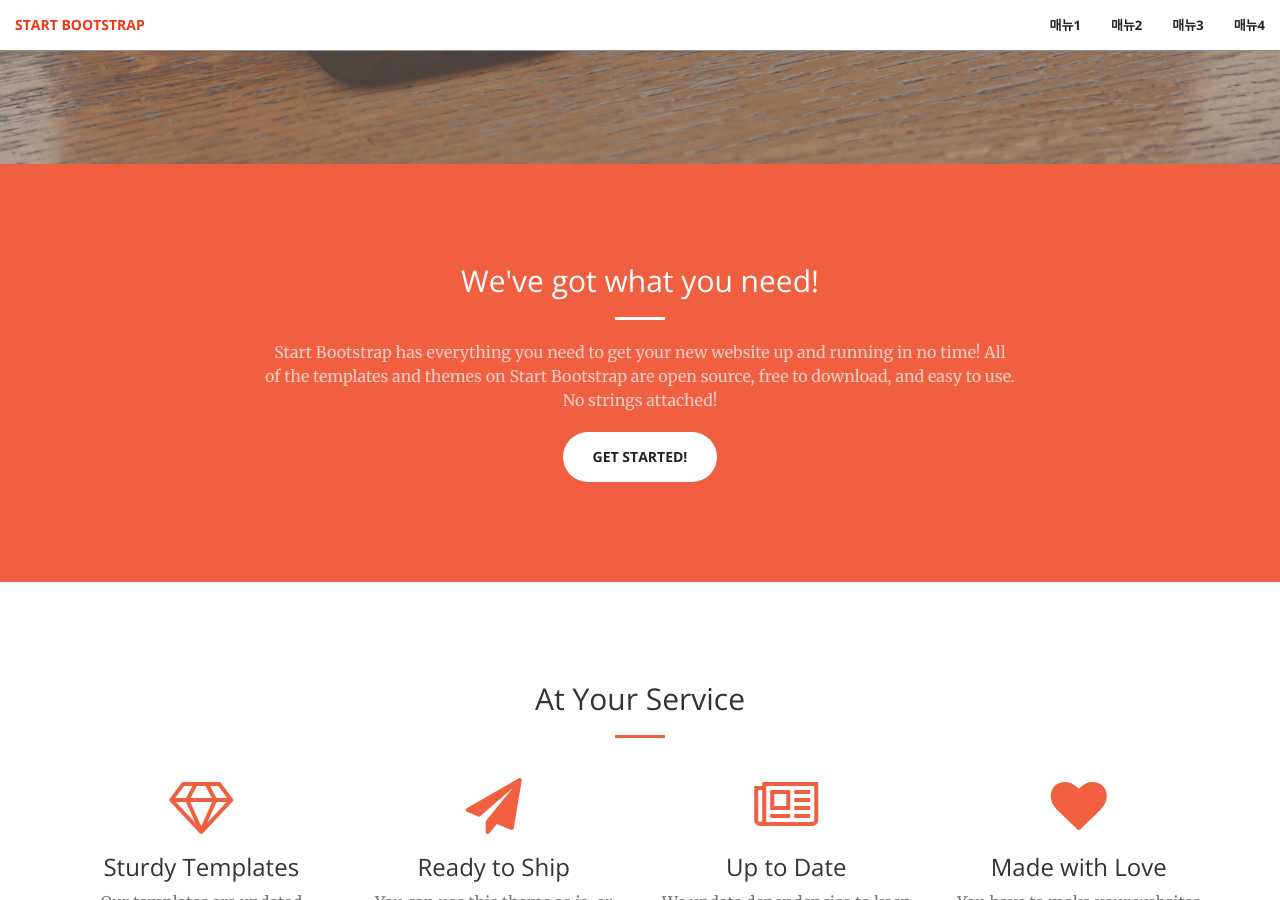
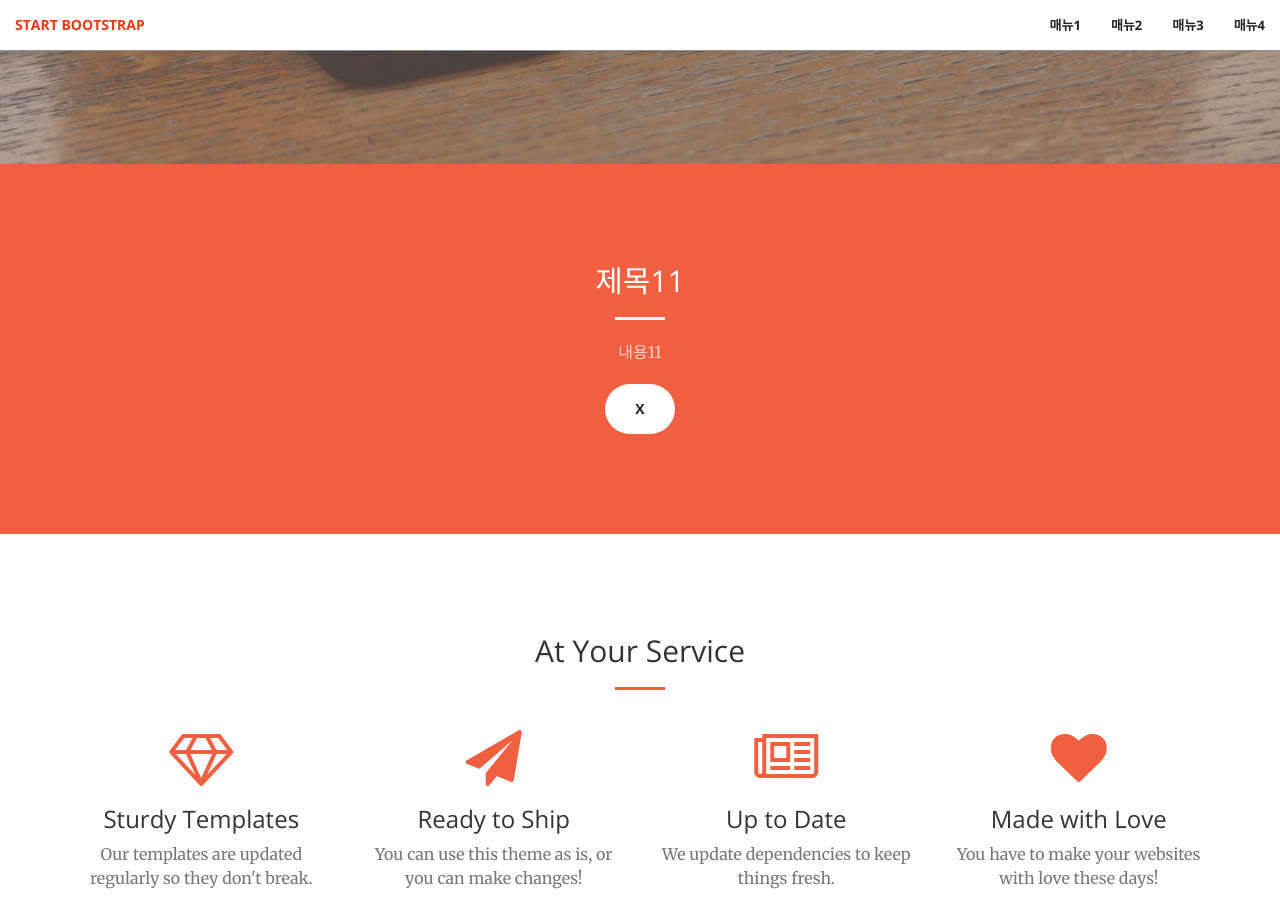
Before and after one commit to jeongsoha/jeongsoha.github.io, a Jekyll site: the page built from index.html, in a window 1280 px wide and 900 px high, scrolled down 736 px. Built offline with Jekyll 4.4.1, drawn with Linux system fonts in a browser that asks for light colours.

Commit message:
Update call-to-action.html

```diff
--- a/_includes/call-to-action.html
+++ b/_includes/call-to-action.html
@@ -2,10 +2,10 @@
     <div class="container">
         <div class="row">
             <div class="col-lg-8 col-lg-offset-2 text-center">
-                <h2 class="section-heading">We've got what you need!</h2>
+                <h2 class="section-heading">제목11</h2>
                 <hr class="light">
-                <p class="text-faded">Start Bootstrap has everything you need to get your new website up and running in no time! All of the templates and themes on Start Bootstrap are open source, free to download, and easy to use. No strings attached!</p>
-                <a href="#" class="btn btn-default btn-xl">Get Started!</a>
+                <p class="text-faded">내용11</p>
+                <a href="#" class="btn btn-default btn-xl">X</a>
             </div>
         </div>
     </div>
```
